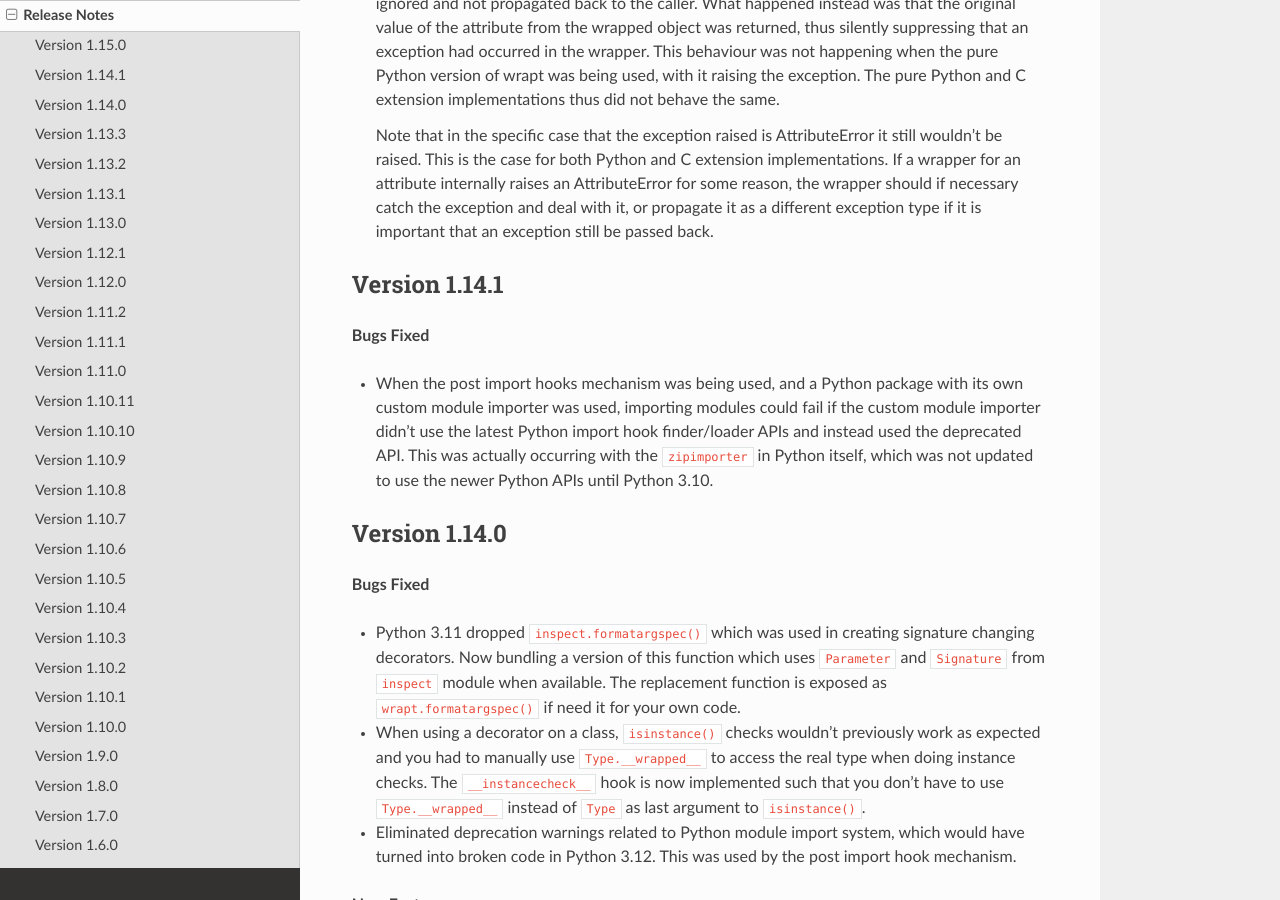
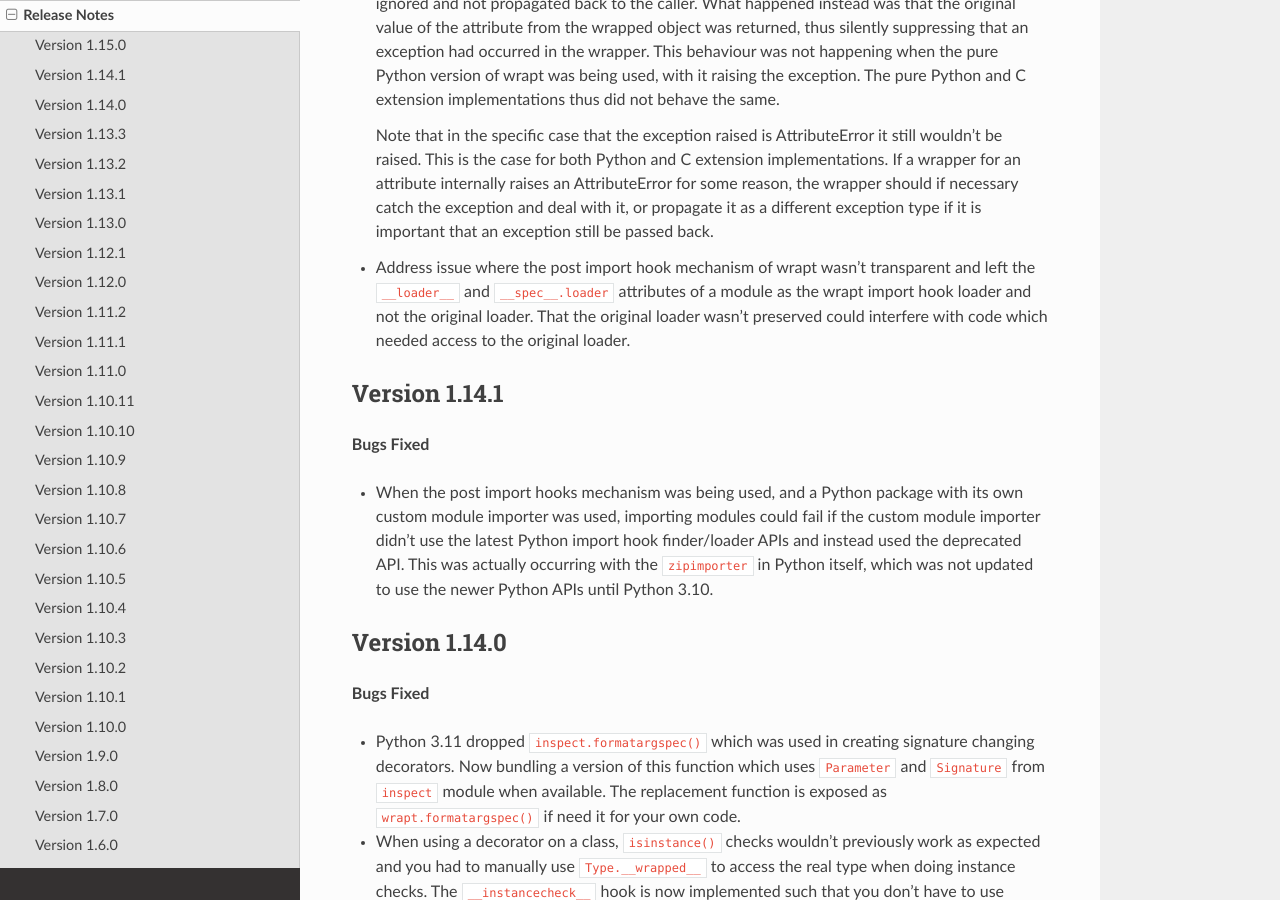
Before and after one commit to GrahamDumpleton/wrapt, a Sphinx documentation site: the page built from docs/changes.rst, in a window 1280 px wide and 900 px high, scrolled down 344 px. Built offline with Sphinx 7.4.7 and the Read the Docs theme 2.0.0, drawn with Linux system fonts in a browser that asks for light colours.

Commit message:
Add details on changes to module loader tracking in module.

```diff
--- a/docs/changes.rst
+++ b/docs/changes.rst
@@ -23,6 +23,12 @@ Version 1.15.0
   AttributeError for some reason, the wrapper should if necessary catch the
   exception and deal with it, or propagate it as a different exception type if
   it is important that an exception still be passed back.
+
+* Address issue where the post import hook mechanism of wrapt wasn't transparent
+  and left the ``__loader__`` and ``__spec__.loader`` attributes of a module as
+  the wrapt import hook loader and not the original loader. That the original
+  loader wasn't preserved could interfere with code which needed access to the
+  original loader.
 
 Version 1.14.1
 --------------
```
